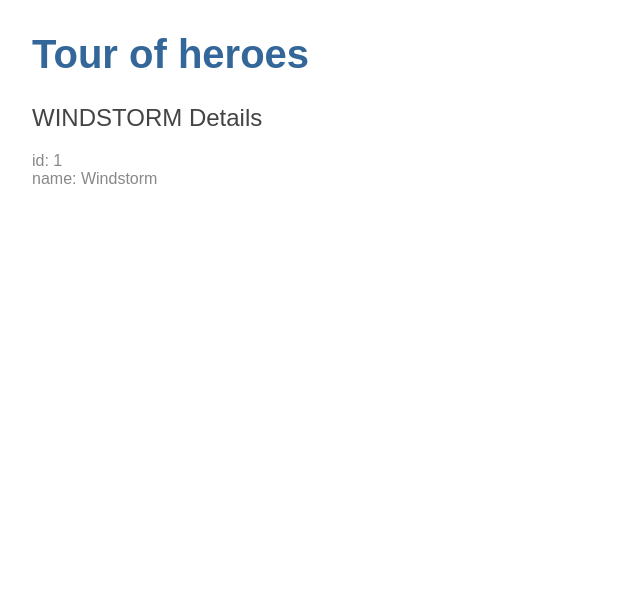
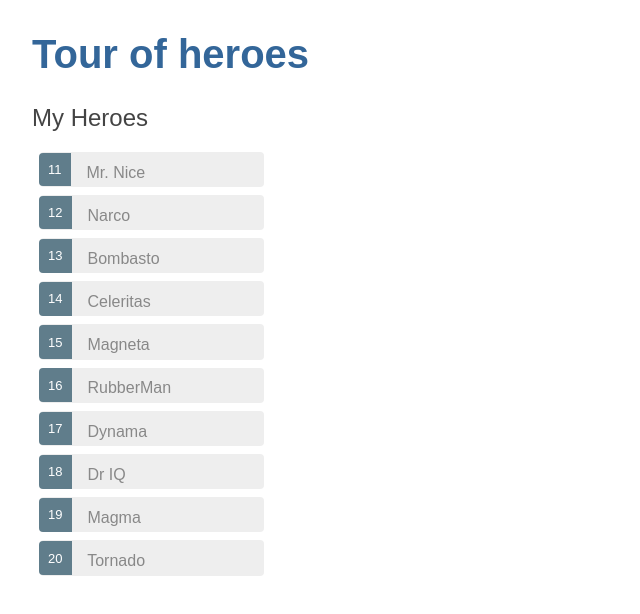
Before and after one commit to xavierfeltin/angular-tour-of-heroes, an Angular app: page / in a window 1280 px wide. Shown: the top 614 px of the page, without its empty margins (0-640 px from the left). Built offline with nearby package versions, Linux system fonts and the light colour scheme.

Commit message:
following the tutorial

```diff
--- /dev/null
+++ b/src/app/hero-detail/hero-detail.component.html
@@ -0,0 +1,11 @@
+<div *ngIf="hero">
+
+  <h2>{{ hero.name | uppercase }} Details</h2>
+  <div><span>id: </span>{{hero.id}}</div>
+  <div>
+    <label>name:
+      <input [(ngModel)]="hero.name" placeholder="name"/>
+    </label>
+  </div>
+
+</div>
--- /dev/null
+++ b/src/app/hero-detail/hero-detail.component.ts
@@ -0,0 +1,16 @@
+import { Component, OnInit, Input } from '@angular/core';
+import { Hero } from '../hero';
+
+@Component({
+  selector: 'app-hero-detail',
+  templateUrl: './hero-detail.component.html',
+  styleUrls: ['./hero-detail.component.css']
+})
+export class HeroDetailComponent implements OnInit {
+  @Input() hero: Hero;
+  constructor() { }
+
+  ngOnInit() {
+  }
+
+}
--- a/src/app/heroes/heroes.component.css
+++ b/src/app/heroes/heroes.component.css
@@ -0,0 +1,48 @@
+    /* HeroesComponent's private CSS styles */
+    .selected {
+        background-color: #CFD8DC !important;
+        color: white;
+      }
+      .heroes {
+        margin: 0 0 2em 0;
+        list-style-type: none;
+        padding: 0;
+        width: 15em;
+      }
+      .heroes li {
+        cursor: pointer;
+        position: relative;
+        left: 0;
+        background-color: #EEE;
+        margin: .5em;
+        padding: .3em 0;
+        height: 1.6em;
+        border-radius: 4px;
+      }
+      .heroes li.selected:hover {
+        background-color: #BBD8DC !important;
+        color: white;
+      }
+      .heroes li:hover {
+        color: #607D8B;
+        background-color: #DDD;
+        left: .1em;
+      }
+      .heroes .text {
+        position: relative;
+        top: -3px;
+      }
+      .heroes .badge {
+        display: inline-block;
+        font-size: small;
+        color: white;
+        padding: 0.8em 0.7em 0 0.7em;
+        background-color: #607D8B;
+        line-height: 1em;
+        position: relative;
+        left: -1px;
+        top: -4px;
+        height: 1.8em;
+        margin-right: .8em;
+        border-radius: 4px 0 0 4px;
+      }
--- a/src/app/heroes/heroes.component.html
+++ b/src/app/heroes/heroes.component.html
@@ -1,3 +1,9 @@
-<h2>{{ hero.name | uppercase }} Details</h2>
-<div><span>id: </span>{{hero.id}}</div>
-<div><span>name: </span>{{hero.name}}</div>
+<h2>My Heroes</h2>
+<ul class="heroes">
+    <li *ngFor="let hero of heroes"  [class.selected]="hero === selectedHero"
+        (click)="onSelect(hero)">
+        <span class="badge">{{hero.id}}</span> {{hero.name}}
+    </li>
+</ul>
+
+<app-hero-detail [hero]="selectedHero"></app-hero-detail>
--- a/src/app/heroes/heroes.component.ts
+++ b/src/app/heroes/heroes.component.ts
@@ -1,5 +1,6 @@
 import { Component, OnInit } from '@angular/core';
 import { Hero } from '../hero';
+import { HEROES } from '../mock-heroes';
 
 @Component({
   selector: 'app-heroes',
@@ -7,14 +8,14 @@ import { Hero } from '../hero';
   styleUrls: ['./heroes.component.css']
 })
 export class HeroesComponent implements OnInit {
-  hero: Hero = {
-    id: 1,
-    name: 'Windstorm'
-  };
+  heroes = HEROES;
+  selectedHero: Hero;
 
-  constructor() { }
+  constructor() {}
+  ngOnInit() {}
 
-  ngOnInit() {
+  onSelect(hero: Hero): void {
+    this.selectedHero = hero;
   }
 
 }
--- /dev/null
+++ b/src/app/mock-heroes.ts
@@ -0,0 +1,14 @@
+import { Hero } from './hero';
+
+export const HEROES: Hero[] = [
+  { id: 11, name: 'Mr. Nice' },
+  { id: 12, name: 'Narco' },
+  { id: 13, name: 'Bombasto' },
+  { id: 14, name: 'Celeritas' },
+  { id: 15, name: 'Magneta' },
+  { id: 16, name: 'RubberMan' },
+  { id: 17, name: 'Dynama' },
+  { id: 18, name: 'Dr IQ' },
+  { id: 19, name: 'Magma' },
+  { id: 20, name: 'Tornado' }
+];
```
Also changed, not shown: src/app/app.module.ts (+6 -3 lines), src/app/hero-detail/hero-detail.component.css (added), 2 other files (tests, documents, lock files or other folders).
